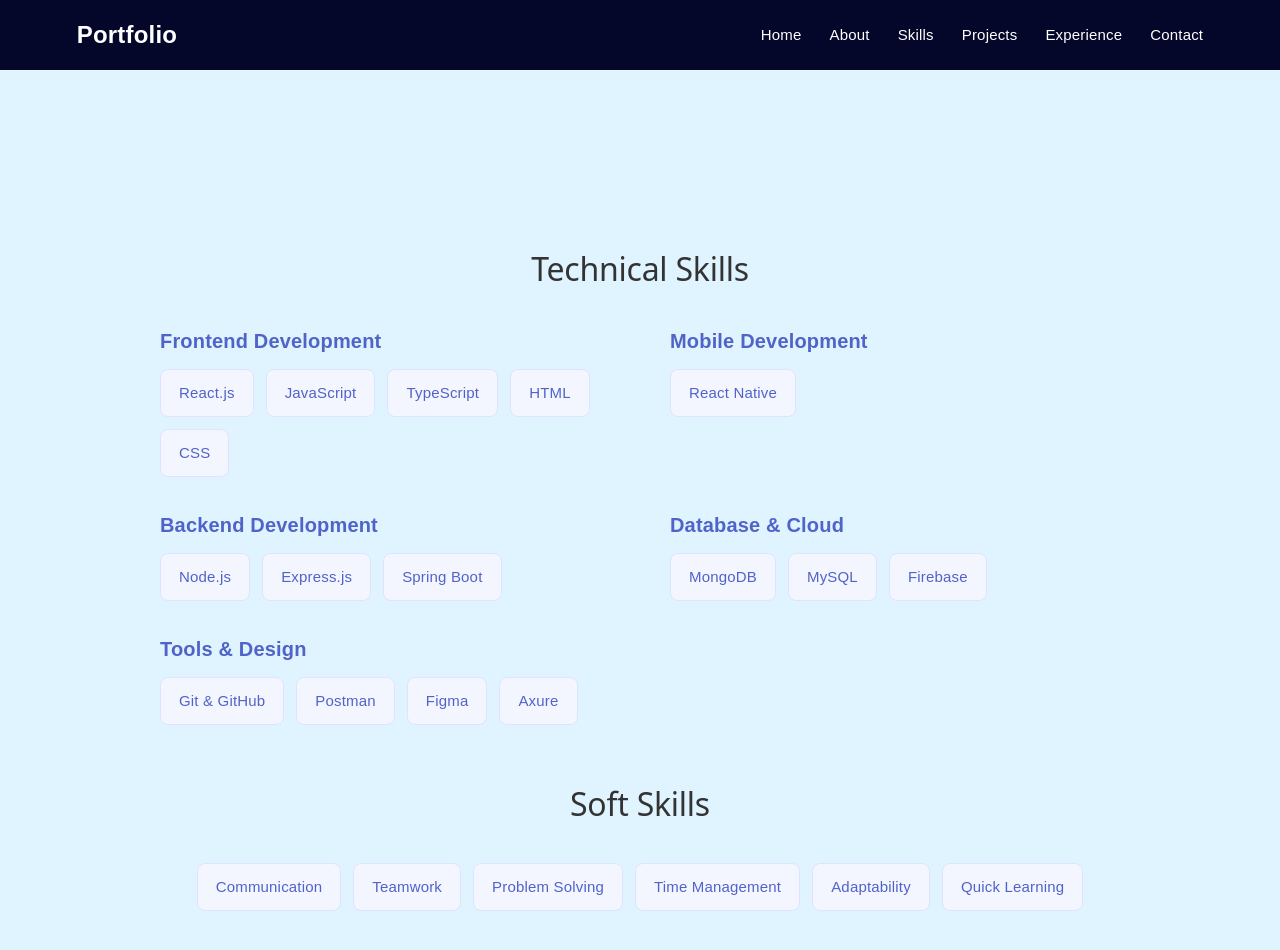
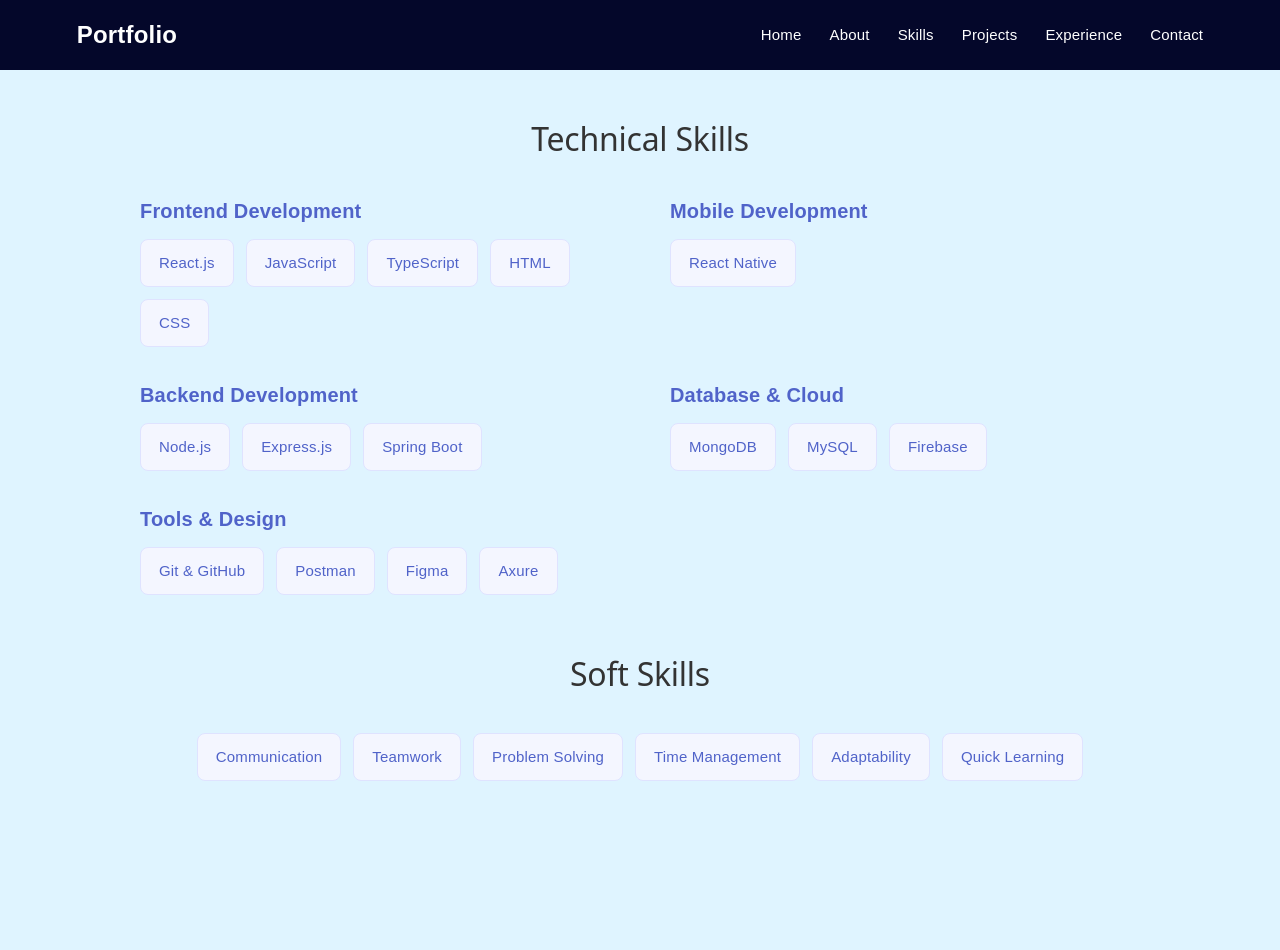
Before and after one commit to ishqafathima/My-Portfolio, a React (Vite) app: page /skills in a window 1280 px wide. Shown: the top 950 px of the page. After the commit the page ends 901 px from the top, so only its background shows below. Built offline with nearby package versions, Linux system fonts and the light colour scheme.

Commit message:
update portfolio

```diff
--- a/src/sections/Skills/Skills.css
+++ b/src/sections/Skills/Skills.css
@@ -1,14 +1,15 @@
 .skills {
-  padding: 100px 20px;
+  padding: 30px 20px 100px;
   background-color: #dff4ff;
 }
 
 .skills .section-content {
   max-width: 1000px;
   margin: 0 auto;
+  min-height: auto;
+  padding: 20px 0;
   text-align: center;
 }
-
 .skills h2 {
   color: #333333;
   font-size: 32px;
```
